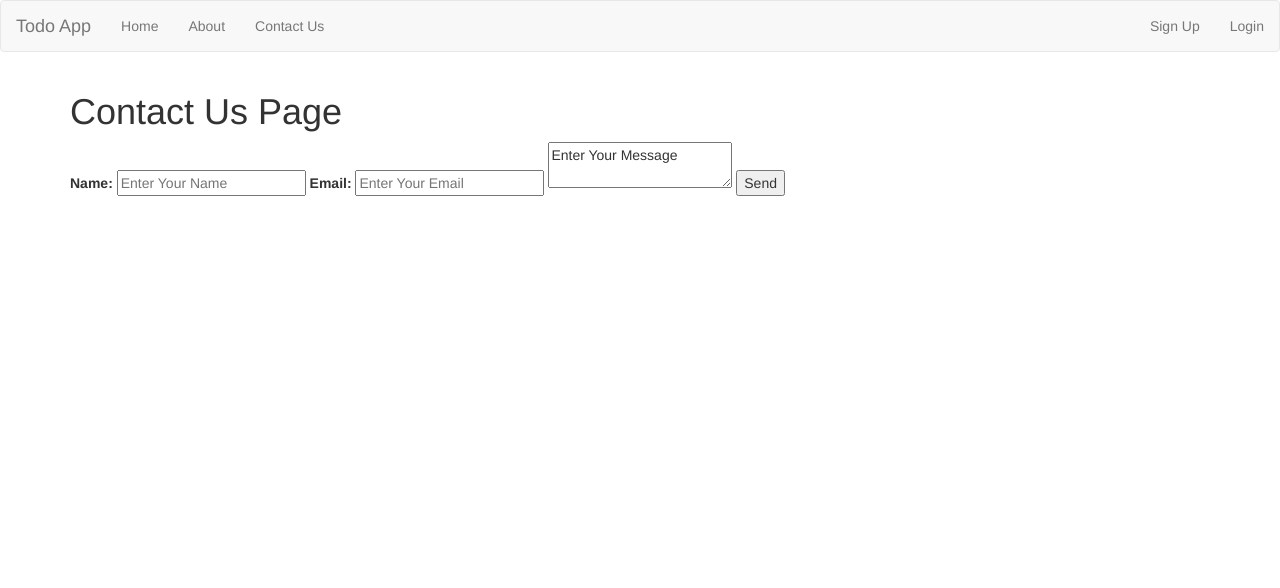
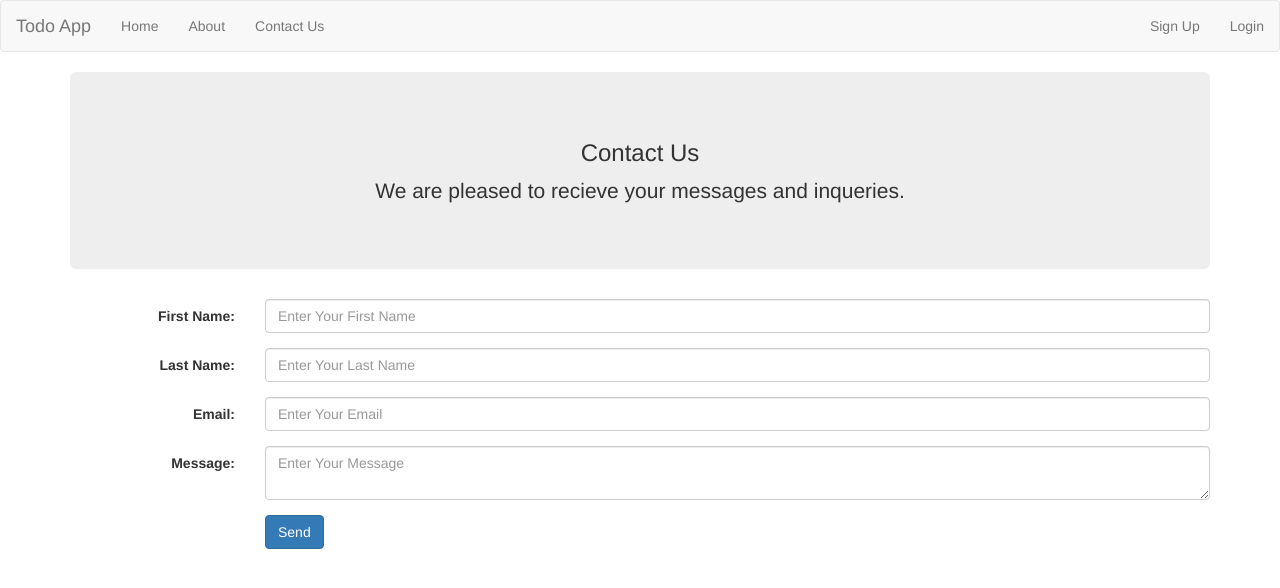
Before and after one commit to Maha-I-Hendawy/Django-Todolist-App, a Django app: template todolistapp/website/templates/website/contact.html in a window 1280 px wide. Shown: the top 588 px of the page. Run offline with Django 3.2, Linux system fonts and the light colour scheme; the template is opened without the code that fills it, so the values that code supplies are empty; some libraries are stand-ins or nearby versions.

Commit message:
added somethings

```diff
--- a/todolistapp/website/templates/website/contact.html
+++ b/todolistapp/website/templates/website/contact.html
@@ -1,15 +1,45 @@
 {% extends 'todos/layout.html' %}
 
 
+
 {% block content %}
+<div class="jumbotron text-center">
 
-   <h1>Contact Us Page</h1>
-   <form action="" method="post">
-      <label>Name:</label>
-      <input type="text" name="name" placeholder="Enter Your Name">
-      <label>Email:</label>
-      <input type="email" name="email" placeholder="Enter Your Email">
-      <textarea name="msg">Enter Your Message</textarea>
-      <input type="submit" value="Send">
-   </form>
-{% endblock %}
+  <h3>Contact Us</h3>
+  <p>We are pleased to recieve your messages and inqueries.</p>
+
+</div>
+<form class="form-horizontal" action="" method="post">
+  <div class="form-group">
+    <label class="control-label col-sm-2" for="email">First Name:</label>
+    <div class="col-sm-10">
+      <input type="text" class="form-control" id="email" placeholder="Enter Your First Name" name="firstname">
+    </div>
+  </div>
+   <div class="form-group">
+    <label class="control-label col-sm-2" for="email">Last Name:</label>
+    <div class="col-sm-10">
+      <input type="text" class="form-control" id="email" placeholder="Enter Your Last Name" name="lastname">
+    </div>
+  </div>
+   <div class="form-group">
+    <label class="control-label col-sm-2" for="email">Email:</label>
+    <div class="col-sm-10">
+      <input type="email" class="form-control" id="email" placeholder="Enter Your Email" name="email">
+    </div>
+  </div>
+   <div class="form-group">
+    <label class="control-label col-sm-2" for="pwd">Message:</label>
+    <div class="col-sm-10">
+      <textarea class="form-control" id="pwd" placeholder="Enter Your Message" name="message"></textarea>
+    </div>
+  </div>
+  <div class="form-group">
+    <div class="col-sm-offset-2 col-sm-10">
+      <button type="submit" class="btn btn-primary">Send</button>
+    </div>
+  </div>
+</form>
+
+
+{%  endblock %}
```
Also changed, not shown: todolistapp/db.sqlite3.
